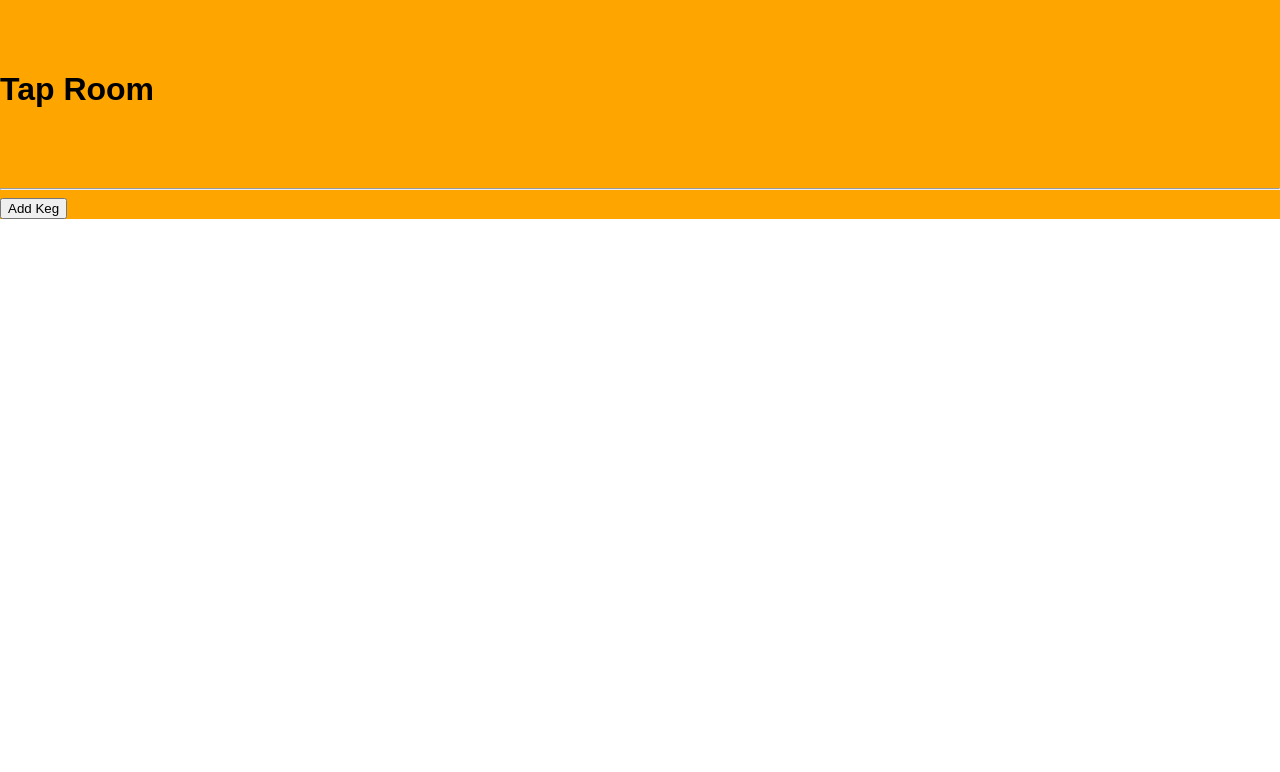
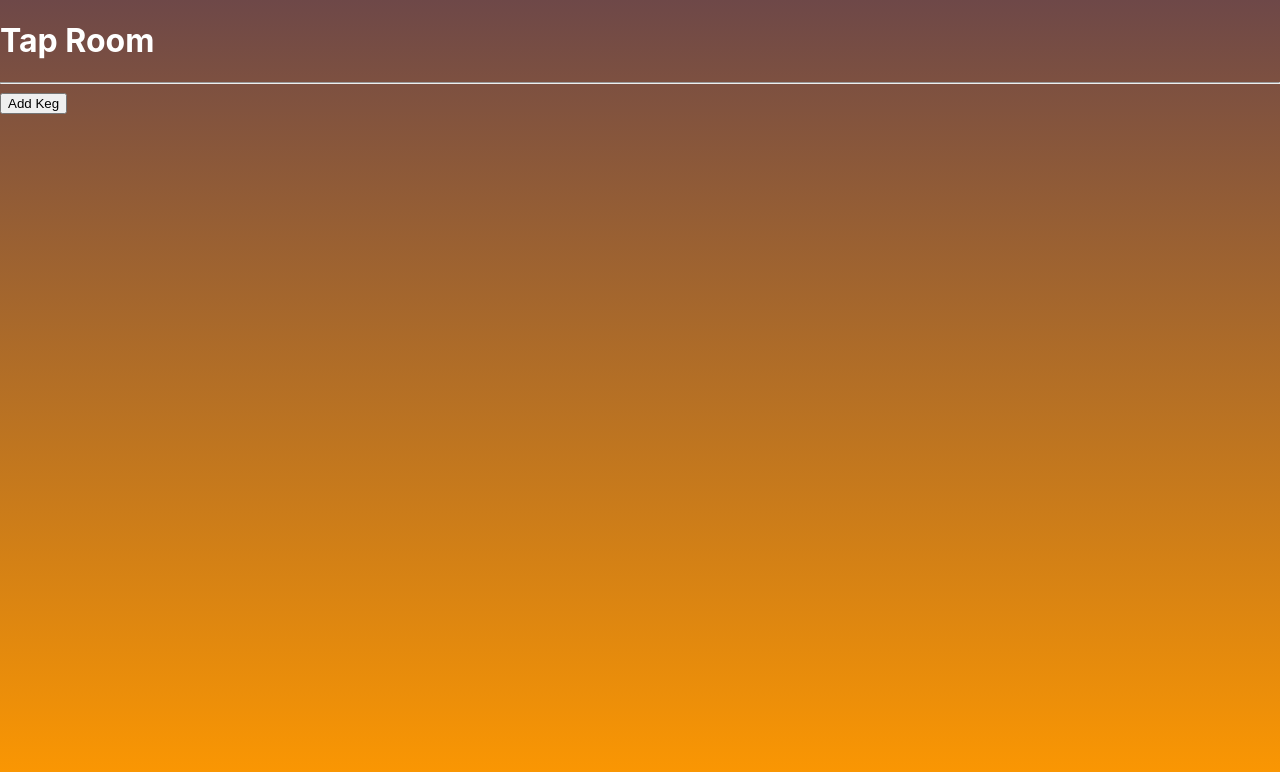
Before and after one commit to sammaicodes/TapRoomRedux, a React (Create React App) app: page / in a window 1280 px wide. Shown: the top 772 px of the page. Built offline with nearby package versions, Linux system fonts and the light colour scheme.

Commit message:
figure out linking css.

```diff
--- a/src/App.css
+++ b/src/App.css
@@ -1,5 +1,5 @@
 body {
-  background: linear-gradient(#FFFFFF, #f90) fixed;
+  background: linear-gradient(#6e4848, #f90) fixed;
   color: white;
 }
 
--- a/src/components/App.js
+++ b/src/components/App.js
@@ -1,22 +1,16 @@
+import '../App.css'
+
 import React from "react";
 import Header from "./Header";
 import KegControl from "./KegControl";
 
 function App(){
 
-  const myStyledComponentStyles = {
-    backgroundColor: '#ffa500',
-    fontFamily: 'sans-serif',
-    paddingTop: '50px'
-  }
-
   return (
-    <div style={myStyledComponentStyles}>
     <React.Fragment>
       <Header />
       <KegControl />
     </React.Fragment>
-    </div>
   );
 }
 
--- a/src/components/KegList.js
+++ b/src/components/KegList.js
@@ -1,18 +1,14 @@
+
 import React from "react";
 import Keg from "./Keg";
 import PropTypes from "prop-types";
 
 function KegList(props){
 
-  const myStyledComponentStyles = {
-    backgroundColor: '#ffa500',
-    fontFamily: 'sans-serif',
-    paddingTop: '50px'
-  }
+
   return (
-    <div style={myStyledComponentStyles}>
-    <hr />
     <React.Fragment>
+      <hr />
       {Object.values(props.kegList).map((keg) =>
         <Keg
           whenKegClicked={props.onKegSelection}
@@ -26,7 +22,6 @@ function KegList(props){
           key={keg.id} />
       )}
     </React.Fragment>
-    </div>
   );
 }
 
```
